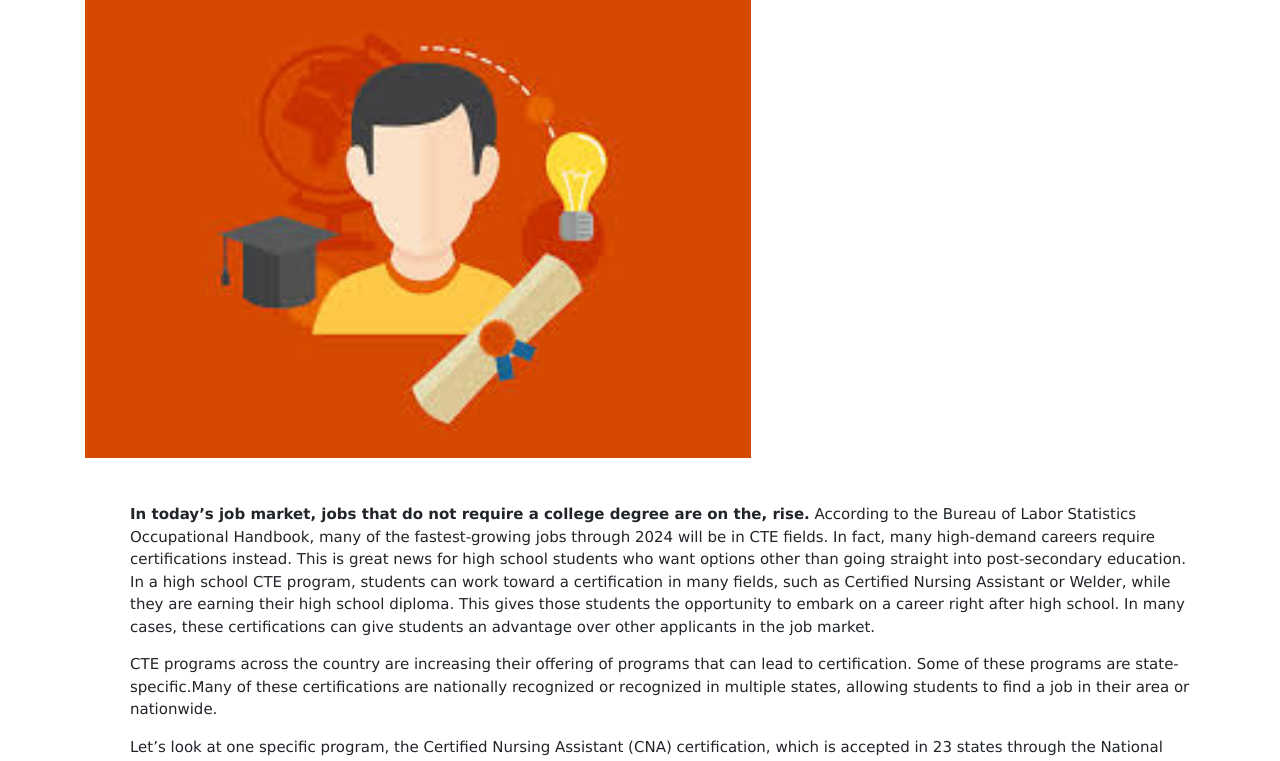
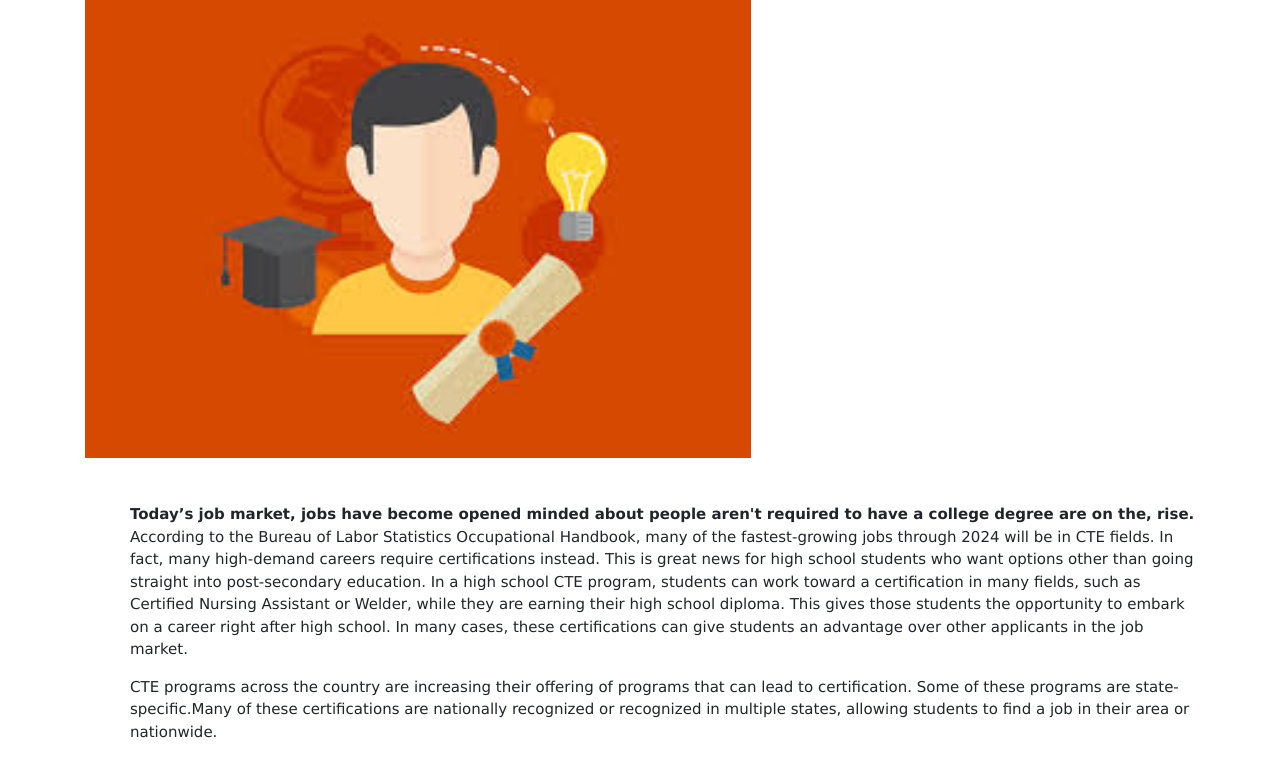
Before and after one commit to Astokes30/CertifyMe, a Django app: page /Blog in a window 1280 px wide. Shown: the part 143-904 px from the top of the page. Run offline with Django 3.2, Linux system fonts and the light colour scheme; some libraries are stand-ins or nearby versions.

Commit message:
change the wording in first paragraph

```diff
--- a/apps/Me_app/templates/blog.html
+++ b/apps/Me_app/templates/blog.html
@@ -38,7 +38,7 @@
             <img src="{% static 'images/blog3.jpg' %}" class="" style="width:60%; height:60%; "></img>
         </div>
         <div class="ml-5">
-            <p class="mt-5"><strong>In today’s job market, jobs that do not require a college degree are on the,
+            <p class="mt-5"><strong>Today’s job market, jobs have become opened minded about people aren't required to have a college degree are on the,
                     rise.</strong> According to the
                 Bureau of
                 Labor Statistics Occupational Handbook, many of the fastest-growing jobs through 2024 will be in CTE
```
